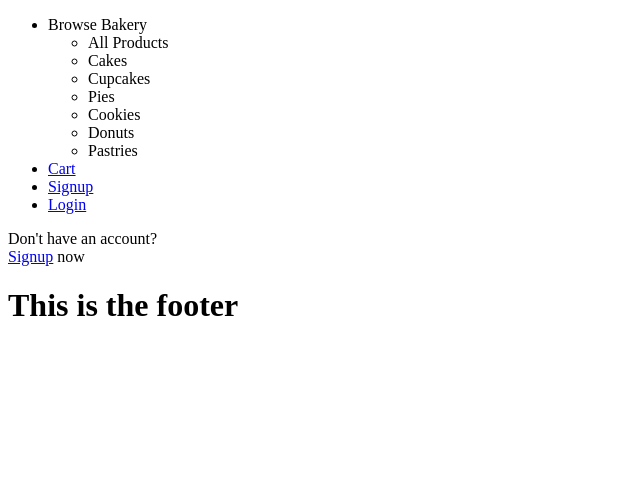
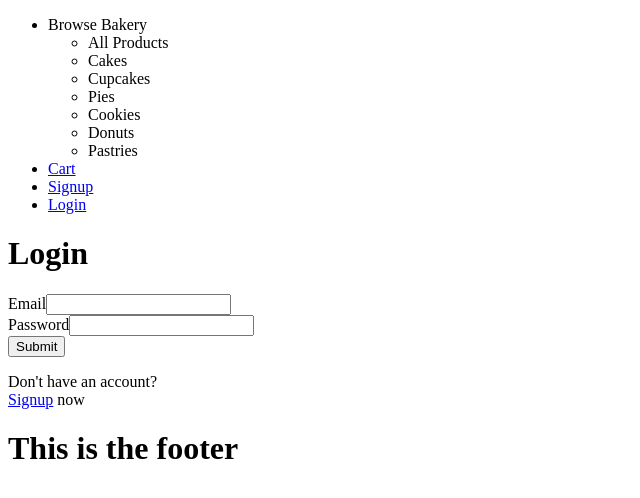
Before and after one commit to ambertav/bakery_ecom_frontend, a Next.js app: page /login in a window 1280 px wide. Shown: the top 498 px of the page, without its empty margins (0-640 px from the left). Built offline with nearby package versions, Linux system fonts and the light colour scheme; no server answers.

Commit message:
updates how access is rendered for user resource

```diff
--- /dev/null
+++ b/src/components/UserAccess.tsx
@@ -0,0 +1,43 @@
+import { ChangeEvent, FormEvent, Dispatch } from 'react';
+import { renderInput } from '@/utilities/formUtilities';
+import { FormInput } from '../../types/types';
+
+interface UserAccessProps {
+    title : string;
+    errorMessage : string;
+    formInput : FormInput;
+    handleChange : Dispatch<ChangeEvent<HTMLInputElement>>
+    handleUserSubmit : (formInput: FormInput) => Promise<void>;
+}
+
+export default function UserAccess ({ title, errorMessage, formInput, handleChange, handleUserSubmit } : UserAccessProps) {
+
+    const onSubmit = async (evt: FormEvent) => {
+        evt.preventDefault();
+        await handleUserSubmit(formInput);
+    }
+
+    return (
+        <main>
+            <h1>{title.charAt(0).toUpperCase() + title.slice(1)}</h1>
+            <span>{errorMessage && errorMessage}</span>
+            <form onSubmit={onSubmit}>
+                {title === 'signup' && (
+                    <>
+                        {renderInput('name', 'Name', 'text', formInput, handleChange)}
+                        {renderInput('email', 'Email', 'email', formInput, handleChange)}
+                        {renderInput('password', 'Password', 'password', formInput, handleChange)}
+                        {renderInput('confirm_password', 'Confirm Password', 'password', formInput, handleChange)}
+                    </>
+                )}
+                {title === 'login' && (
+                    <>
+                        {renderInput('email', 'Email', 'email', formInput, handleChange)}
+                        {renderInput('password', 'Password', 'password', formInput, handleChange)}
+                    </>
+                )}
+                <input type="submit" className="submit" value='Submit' />
+            </form>
+        </main>
+    );
+}
--- a/src/pages/login.tsx
+++ b/src/pages/login.tsx
@@ -19,7 +19,7 @@ export default function Login () {
 
     return  (
         <>
-            <Access method={login} />
+            <Access method={login} url='user/login'  resource='user'/>
             <p>Don't have an account?
                 <br />
                 <Link href='/signup'>Signup</Link> now
--- a/src/pages/signup.tsx
+++ b/src/pages/signup.tsx
@@ -16,6 +16,6 @@ export default function Signup () {
     }
 
     return (
-        <Access method={signup} />
+        <Access method={signup} url='user/signup' resource='user' />
     );
 }
```
